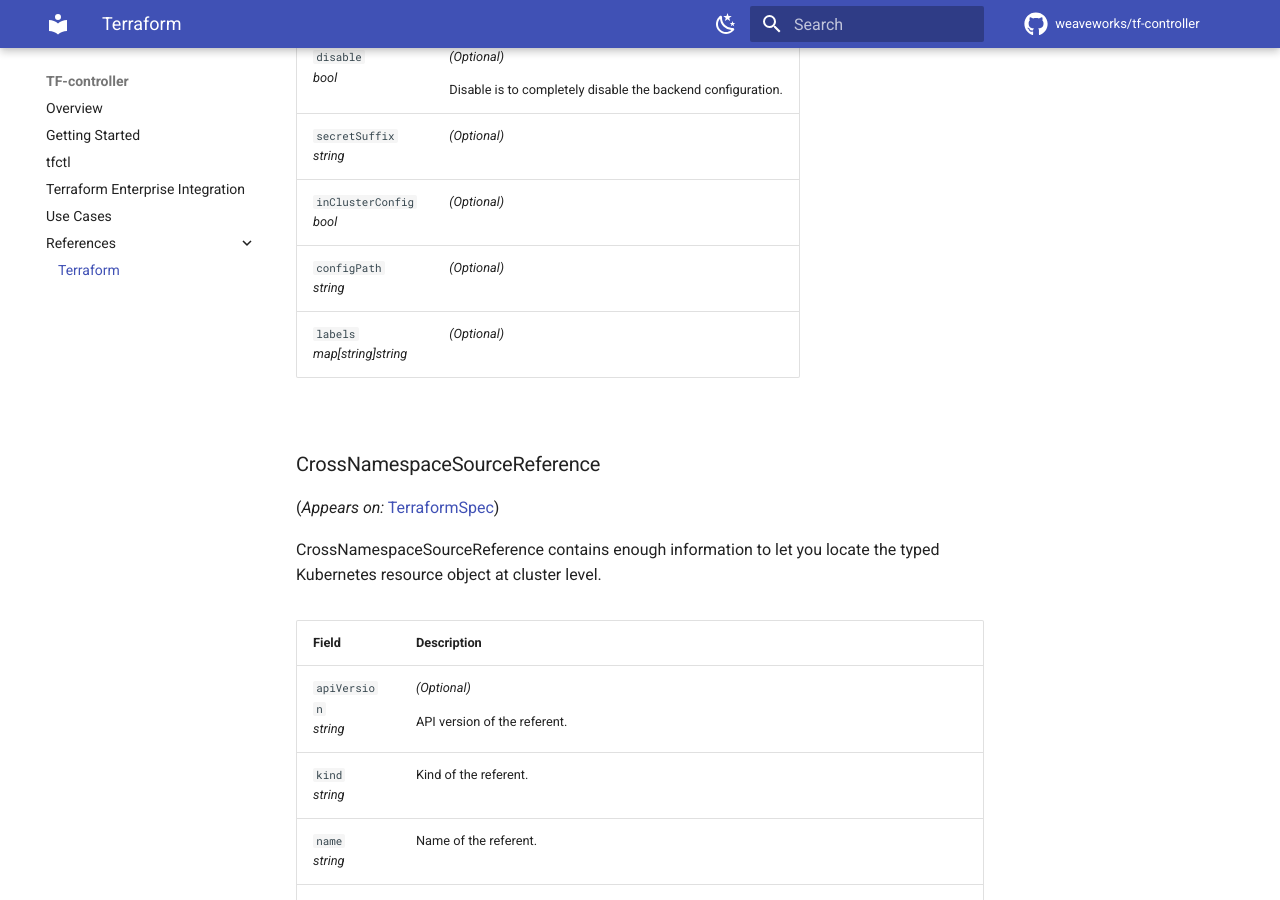
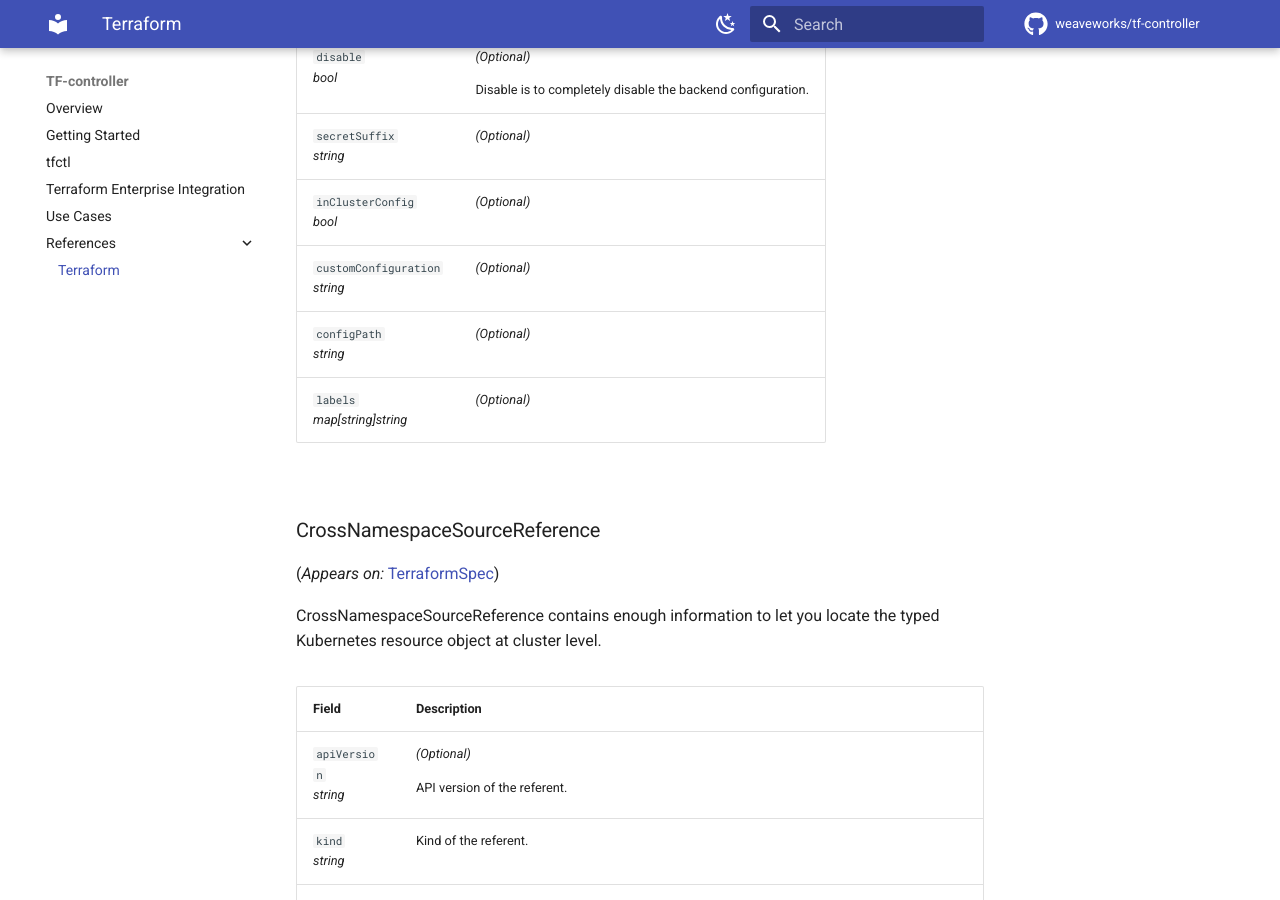
Before and after one commit to flux-iac/tofu-controller, an MkDocs documentation site: the page built from docs/References/terraform.md, in a window 1280 px wide and 900 px high, scrolled down 568 px. Built offline with MkDocs 1.6.1 and Material for MkDocs 9.7.7, drawn with Linux system fonts in a browser that asks for light colours; comment, search, counter and statistics services are not loaded.

Commit message:
enable custom tf backend -> s3 tested using localstack

```diff
--- a/docs/References/terraform.md
+++ b/docs/References/terraform.md
@@ -61,6 +61,17 @@ bool
 </tr>
 <tr>
 <td>
+<code>customConfiguration</code><br>
+<em>
+string
+</em>
+</td>
+<td>
+<em>(Optional)</em>
+</td>
+</tr>
+<tr>
+<td>
 <code>configPath</code><br>
 <em>
 string
```
Also changed, not shown: 3 other files.
